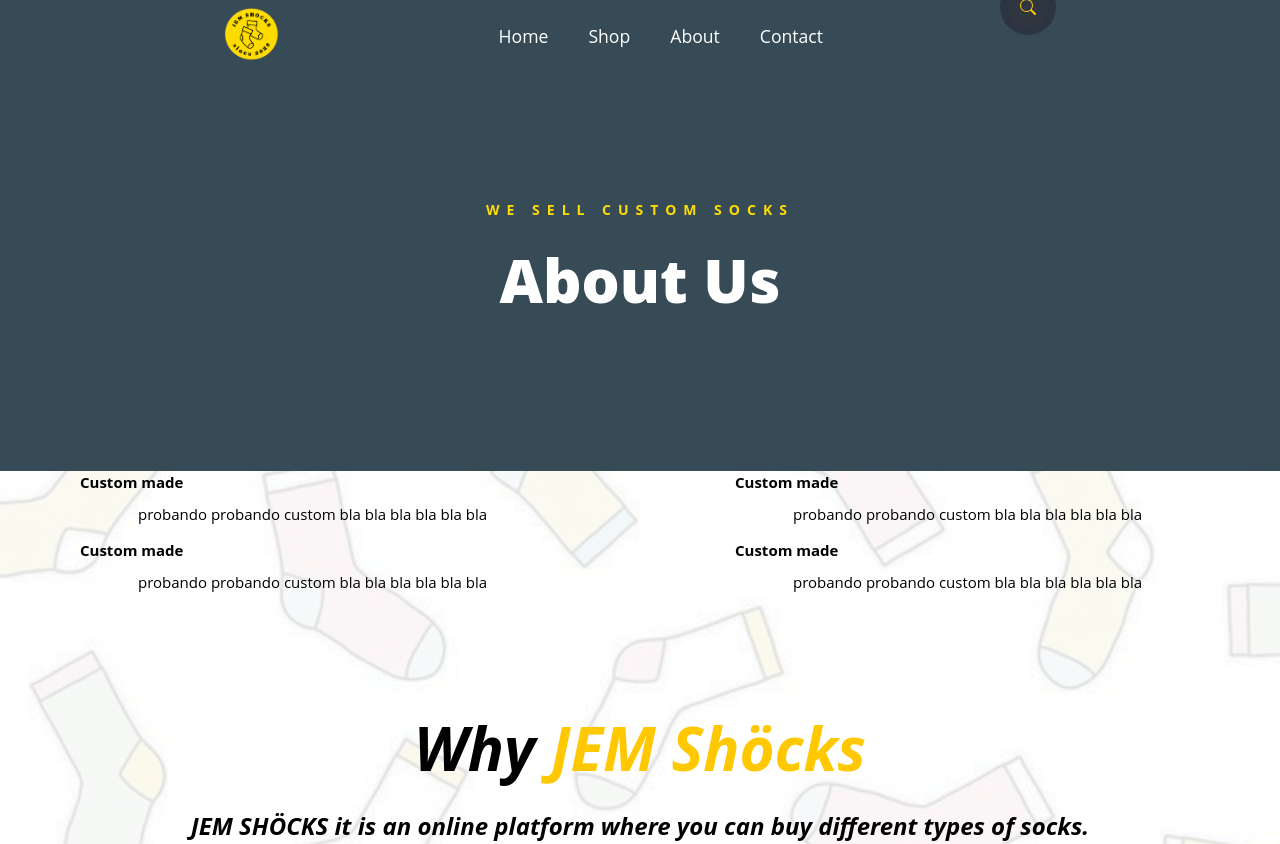
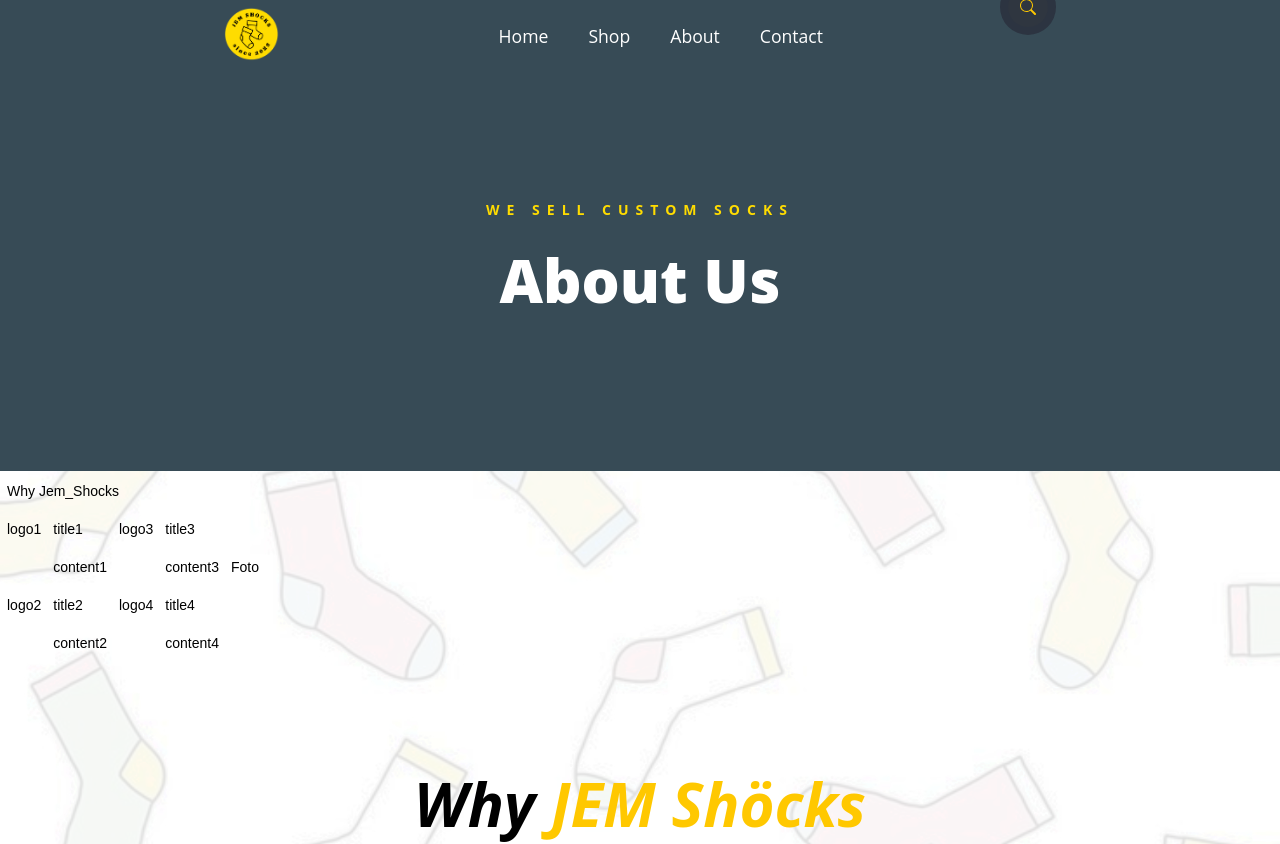
Before and after one commit to Yorrryiii/JEM_Shocks, a React (Create React App) app in the folder jem_shocks/: page /JEM_SHOCKS/about in a window 1280 px wide. Shown: the top 844 px of the page. Built offline with nearby package versions, Linux system fonts and the light colour scheme; a web font is replaced by a local one.

Commit message:
Why jem shocks section update

```diff
--- a/jem_shocks/src/components/About.jsx
+++ b/jem_shocks/src/components/About.jsx
@@ -20,28 +20,38 @@ export class About extends Component {
                 </div>
 
                 {/*Web Content*/}
-                <div id='content'>
-                    <div class ='features'>
-                     <h3 class = 'features-title'>Custom made</h3>
-                     <p class = 'features-content'>probando probando custom bla bla bla bla bla bla</p>
-                    </div>
-                    <div class ='features'>
-                     <h3 class = 'features-title'>Custom made</h3>
-                     <p class = 'features-content'>probando probando custom bla bla bla bla bla bla</p>
-                    </div>
-                    <div class ='features'>
-                     <h3 class = 'features-title'>Custom made</h3>
-                     <p class = 'features-content'>probando probando custom bla bla bla bla bla bla</p>
-                    </div>
-                    <div class ='features'>
-                     <h3 class = 'features-title'>Custom made</h3>
-                     <p class = 'features-content'>probando probando custom bla bla bla bla bla bla</p>
-                    </div>
-                </div>
+                <table class="tg">
+                    <thead>
+                        <tr>
+                            <td class="tg-cly1" colspan="4">Why Jem_Shocks</td>
+                            <td class="tg-nrix" rowspan="5">Foto</td>
+                        </tr>
+                        <tr>
+                            <td class="tg-0lax" rowspan="2">logo1</td>
+                            <td class="tg-cly1">title1</td>
+                            <td class="tg-0lax" rowspan="2">logo3</td>
+                            <td class="tg-cly1">title3</td>
+                        </tr>
+                        <tr>
+                            <td class="tg-cly1">content1</td>
+                            <td class="tg-cly1">content3</td>
+                        </tr>
+                        <tr>
+                            <td class="tg-0lax" rowspan="2">logo2</td>
+                            <td class="tg-cly1">title2</td>
+                            <td class="tg-0lax" rowspan="2">logo4</td>
+                            <td class="tg-cly1">title4</td>
+                        </tr>
+                        <tr>
+                            <td class="tg-cly1">content2</td>
+                            <td class="tg-cly1">content4</td>
+                        </tr>
+                    </thead>
+                </table>
 
 
                 <div id='text'>
-                    <h1 id='titulo1'>Why <span id ='titulo2'>JEM Shöcks</span></h1>
+                    <h1 id='titulo1'>Why <span id='titulo2'>JEM Shöcks</span></h1>
                     <h2 id='cuerpo1'>
                         JEM SHÖCKS it is an online platform where you can buy different types of socks.
                         The shop offers a wide variety of styles, colours and sizes so that customers can choose the pair of socks that best suits their needs.
@@ -59,7 +69,7 @@ export class About extends Component {
 
                 {/*Team*/}
                 <div id='text'>
-                    <h1 id='titulo1'>Our <span id ='titulo2'>Team</span></h1>
+                    <h1 id='titulo1'>Our <span id='titulo2'>Team</span></h1>
                 </div>
                 <div class="photos">
                     <div class="single-team-item">
@@ -95,9 +105,9 @@ export class About extends Component {
 
                 </div>
 
-               <h2 id='titulo2'>
-                Will you join us to get to know us?
-               </h2>
+                <h2 id='titulo2'>
+                    Will you join us to get to know us?
+                </h2>
             </div>
         )
     }
--- a/jem_shocks/src/components/styles/About.css
+++ b/jem_shocks/src/components/styles/About.css
@@ -31,6 +31,34 @@
     padding: 100px ;
     font-style: italic;
 }
+
+/* Why jem shocks title */
+.tg th{
+    border-color:transparent;
+    border-style:solid;
+    border-width:1px;
+    font-family:Arial, sans-serif;
+    font-size:14px;
+    font-weight:normal;
+    overflow:hidden;
+    padding:10px 5px;
+    word-break:normal;
+}
+/* rest of colums for why jem shocks*/
+.tg td{
+    border-color: transparent;
+    font-family:Arial, sans-serif;
+    font-size:14px;
+    overflow:hidden;
+    padding:10px 5px;
+    word-break:normal;
+  }
+.tg .tg-0lax{
+    text-align:left;
+    vertical-align:top
+}
+
+
 
 
 /* una ralla debajo del titulo pero que aparece muy abajo y no se como cambiarlo*/
```
